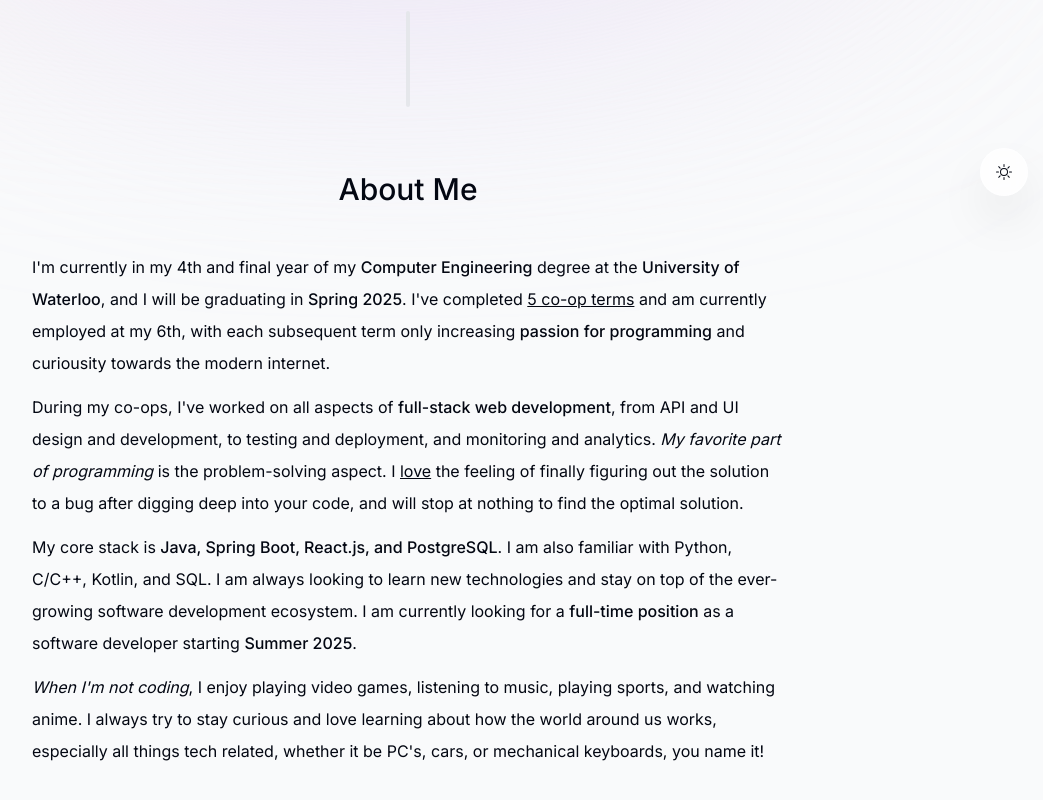
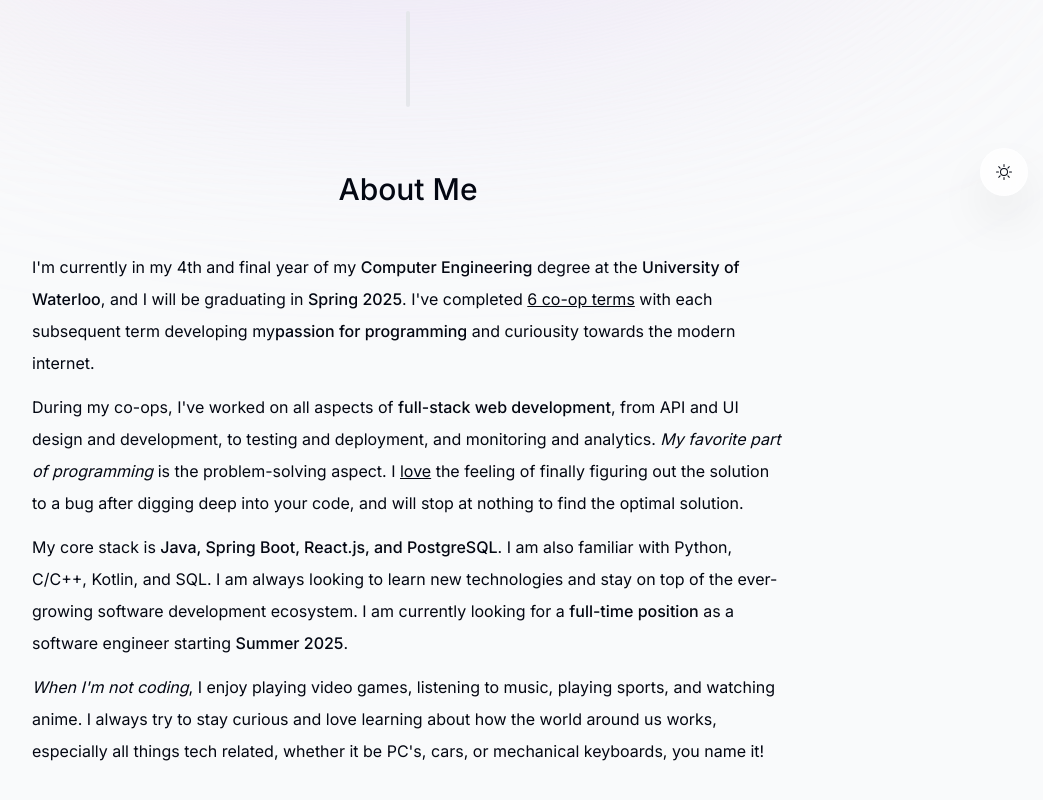
Before and after one commit to mlqh/portfolio, a Next.js app: page / in a window 1280 px wide. Shown: the part 584-1384 px from the top of the page, without its empty margins (232-1275 px from the left). Built offline with nearby package versions, Linux system fonts and the light colour scheme; no server answers.

Commit message:
Update about

```diff
--- a/components/about.tsx
+++ b/components/about.tsx
@@ -23,9 +23,8 @@ export default function About() {
         <span className='font-medium'>Computer Engineering</span> degree at the{' '}
         <span className='font-medium'>University of Waterloo</span>, and I will
         be graduating in <span className='font-medium'>Spring 2025</span>.
-        I&apos;ve completed <span className='underline'>5 co-op terms</span> and
-        am currently employed at my 6th, with each subsequent term only
-        increasing <span className='font-medium'>passion for programming</span>{' '}
+        I&apos;ve completed <span className='underline'>6 co-op terms</span> with each
+        subsequent term developing my<span className='font-medium'>passion for programming</span>{' '}
         and curiousity towards the modern internet.
       </p>
       <p>
@@ -47,7 +46,7 @@ export default function About() {
         looking to learn new technologies and stay on top of the ever-growing
         software development ecosystem. I am currently looking for a{' '}
         <span className='font-medium'>full-time position</span> as a software
-        developer starting <span className='font-medium'>Summer 2025</span>.
+        engineer starting <span className='font-medium'>Summer 2025</span>.
       </p>
       <p>
         <span className='italic'>When I&apos;m not coding</span>, I enjoy
```
